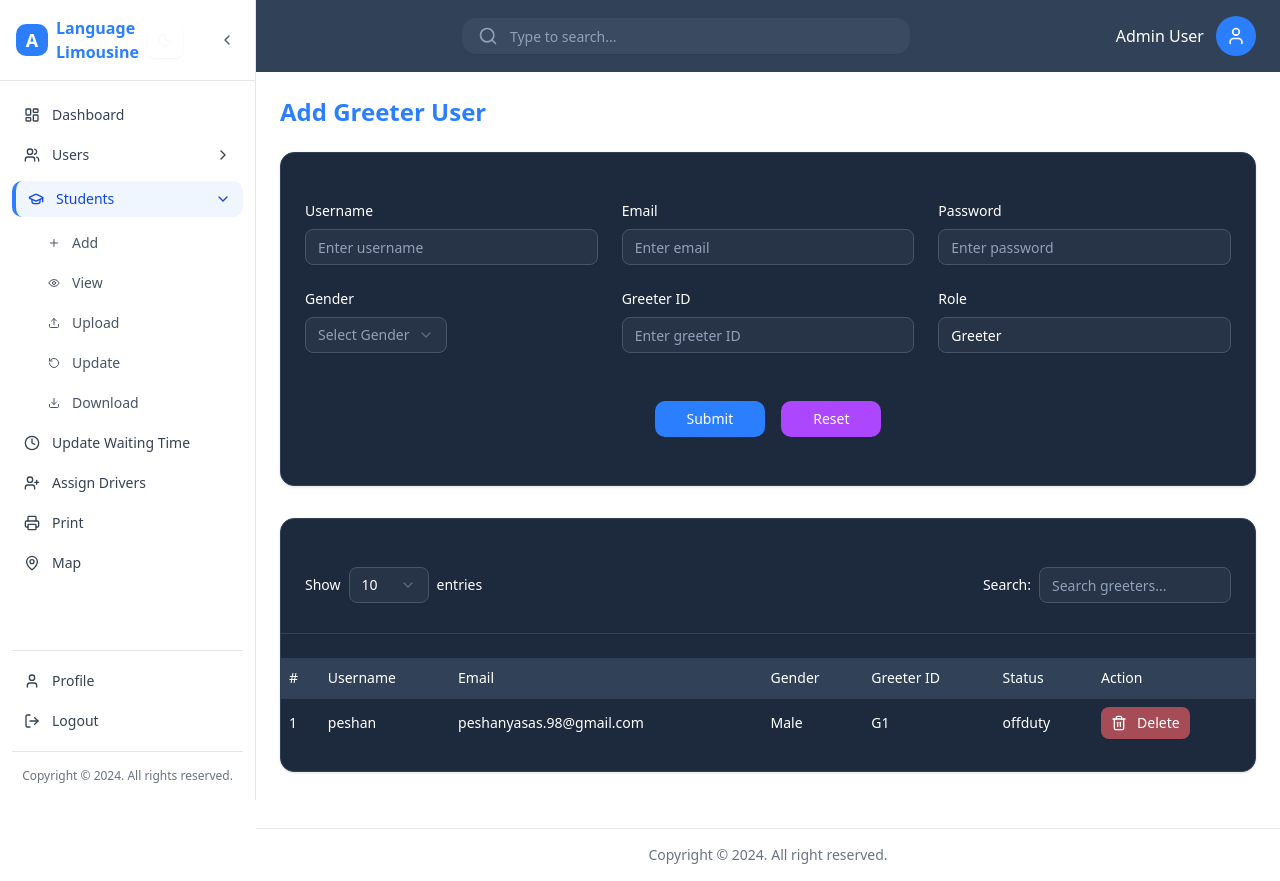
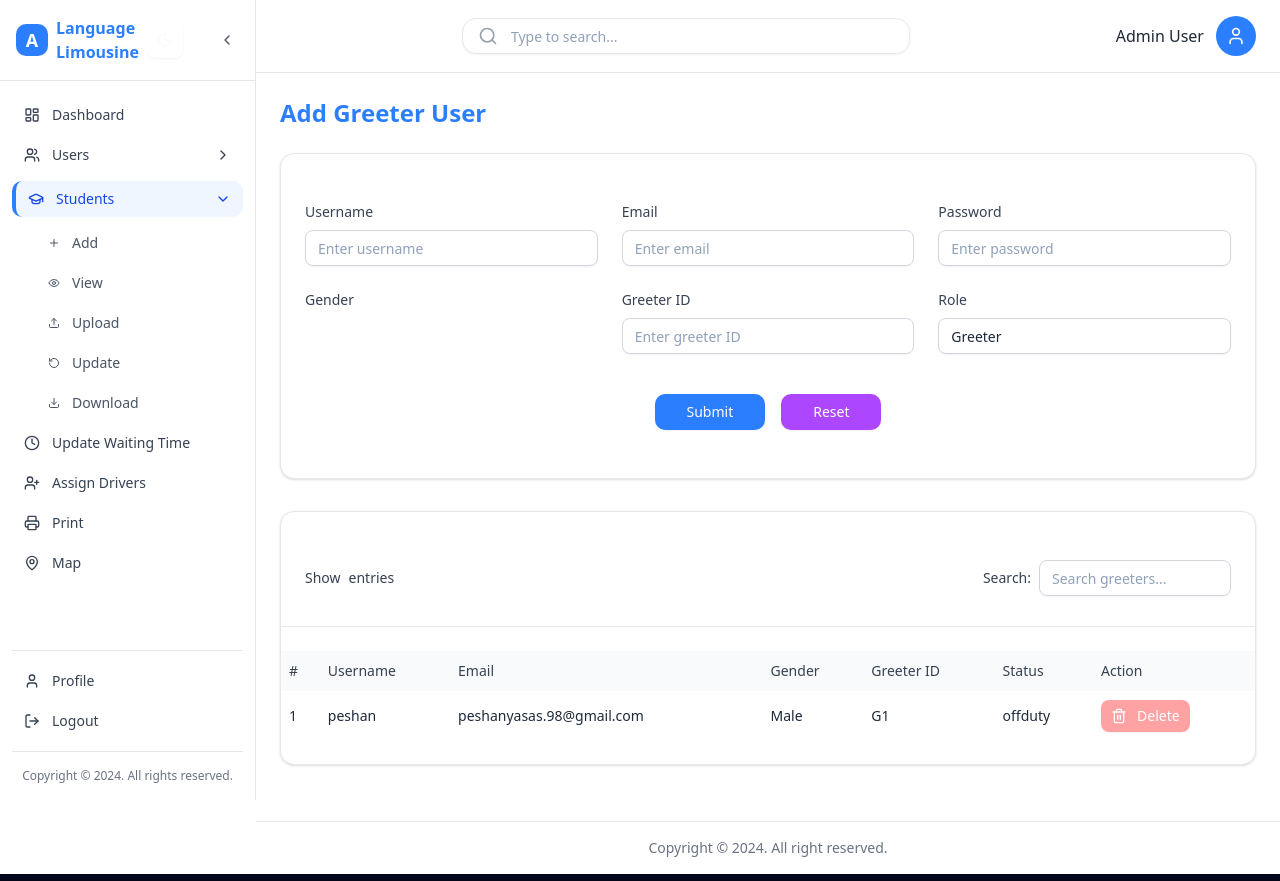
Before and after one commit to kpdevSE/language_limousine, a React (Vite) app in the folder frontend/: page /admin/admin-users/greeters in a window 1280 px wide. Built offline with nearby package versions, Linux system fonts and the light colour scheme.

Commit message:
done with greeters context

```diff
--- a/frontend/src/pages/admin/pages/Users/Greeters.jsx
+++ b/frontend/src/pages/admin/pages/Users/Greeters.jsx
@@ -82,23 +82,23 @@ export default function Greeters() {
       <Sidebar />
 
       {/* Main Content Area */}
-      <div className="flex-1 overflow-x-hidden  ml-64 min-h-screen">
+      <div className="flex-1 overflow-x-hidden ml-64 min-h-screen">
         {/* Header */}
-        <div className="bg-slate-700 px-6 py-4">
+        <div className="bg-white border-b border-gray-200 px-6 py-4">
           <div className="flex items-center justify-between max-w-7xl mx-auto">
             {/* Search Bar */}
             <div className="relative flex-1 max-w-md mx-auto">
-              <Search className="absolute left-4 top-1/2 transform -translate-y-1/2 text-slate-400 h-5 w-5" />
+              <Search className="absolute left-4 top-1/2 transform -translate-y-1/2 text-gray-400 h-5 w-5" />
               <Input
                 type="text"
                 placeholder="Type to search..."
-                className="w-full bg-slate-600 text-white pl-12 pr-4 py-3 rounded-xl border-none focus:outline-none focus:ring-2 focus:ring-blue-500 placeholder-slate-300 text-sm"
+                className="w-full bg-gray-50 text-gray-800 pl-12 pr-4 py-3 rounded-xl border border-gray-200 focus:outline-none focus:ring-2 focus:ring-blue-500 placeholder-gray-400 text-sm"
               />
             </div>
 
             {/* Admin User */}
             <div className="flex items-center space-x-3 ml-6">
-              <span className="text-white font-medium">Admin User</span>
+              <span className="text-gray-800 font-medium">Admin User</span>
               <div className="w-10 h-10 bg-blue-500 rounded-full flex items-center justify-center">
                 <User className="h-5 w-5 text-white" />
               </div>
@@ -115,15 +115,15 @@ export default function Greeters() {
             </h1>
 
             {/* Add Greeter Form */}
-            <Card className="bg-slate-800 border-slate-700 mb-8">
+            <Card className="bg-white border-gray-200 mb-8">
               <CardContent className="p-6">
-                <form onSubmit={handleSubmit} className="space-y-6">
+                <div className="space-y-6">
                   <div className="grid grid-cols-1 md:grid-cols-3 gap-6">
                     {/* Username */}
                     <div className="space-y-2">
                       <Label
                         htmlFor="username"
-                        className="text-white text-sm font-medium"
+                        className="text-gray-700 text-sm font-medium"
                       >
                         Username
                       </Label>
@@ -133,7 +133,7 @@ export default function Greeters() {
                         type="text"
                         value={formData.username}
                         onChange={handleInputChange}
-                        className="bg-slate-700 text-white border-slate-600 focus:border-blue-500 focus:ring-blue-500"
+                        className="bg-white text-gray-800 border-gray-300 focus:border-blue-500 focus:ring-blue-500"
                         placeholder="Enter username"
                       />
                     </div>
@@ -142,7 +142,7 @@ export default function Greeters() {
                     <div className="space-y-2">
                       <Label
                         htmlFor="email"
-                        className="text-white text-sm font-medium"
+                        className="text-gray-700 text-sm font-medium"
                       >
                         Email
                       </Label>
@@ -152,7 +152,7 @@ export default function Greeters() {
                         type="email"
                         value={formData.email}
                         onChange={handleInputChange}
-                        className="bg-slate-700 text-white border-slate-600 focus:border-blue-500 focus:ring-blue-500"
+                        className="bg-white text-gray-800 border-gray-300 focus:border-blue-500 focus:ring-blue-500"
                         placeholder="Enter email"
                       />
                     </div>
@@ -161,7 +161,7 @@ export default function Greeters() {
                     <div className="space-y-2">
                       <Label
                         htmlFor="password"
-                        className="text-white text-sm font-medium"
+                        className="text-gray-700 text-sm font-medium"
                       >
                         Password
                       </Label>
@@ -171,14 +171,14 @@ export default function Greeters() {
                         type="password"
                         value={formData.password}
                         onChange={handleInputChange}
-                        className="bg-slate-700 text-white border-slate-600 focus:border-blue-500 focus:ring-blue-500"
+                        className="bg-white text-gray-800 border-gray-300 focus:border-blue-500 focus:ring-blue-500"
                         placeholder="Enter password"
                       />
                     </div>
 
                     {/* Gender */}
                     <div className="space-y-2">
-                      <Label className="text-white text-sm font-medium">
+                      <Label className="text-gray-700 text-sm font-medium">
                         Gender
                       </Label>
                       <Select
@@ -187,28 +187,10 @@ export default function Greeters() {
                           handleSelectChange("gender", value)
                         }
                       >
-                        <SelectTrigger className="bg-slate-700 text-white border-slate-600 focus:border-blue-500 focus:ring-blue-500">
-                          <SelectValue placeholder="Select Gender" />
-                        </SelectTrigger>
-                        <SelectContent className="bg-slate-700 border-slate-600">
-                          <SelectItem
-                            value="Male"
-                            className="text-white hover:bg-slate-600"
-                          >
-                            Male
-                          </SelectItem>
-                          <SelectItem
-                            value="Female"
-                            className="text-white hover:bg-slate-600"
-                          >
-                            Female
-                          </SelectItem>
-                          <SelectItem
-                            value="Other"
-                            className="text-white hover:bg-slate-600"
-                          >
-                            Other
-                          </SelectItem>
+                        <SelectContent>
+                          <SelectItem value="Male">Male</SelectItem>
+                          <SelectItem value="Female">Female</SelectItem>
+                          <SelectItem value="Other">Other</SelectItem>
                         </SelectContent>
                       </Select>
                     </div>
@@ -217,7 +199,7 @@ export default function Greeters() {
                     <div className="space-y-2">
                       <Label
                         htmlFor="greeterId"
-                        className="text-white text-sm font-medium"
+                        className="text-gray-700 text-sm font-medium"
                       >
                         Greeter ID
                       </Label>
@@ -227,7 +209,7 @@ export default function Greeters() {
                         type="text"
                         value={formData.greeterId}
                         onChange={handleInputChange}
-                        className="bg-slate-700 text-white border-slate-600 focus:border-blue-500 focus:ring-blue-500"
+                        className="bg-white text-gray-800 border-gray-300 focus:border-blue-500 focus:ring-blue-500"
                         placeholder="Enter greeter ID"
                       />
                     </div>
@@ -236,7 +218,7 @@ export default function Greeters() {
                     <div className="space-y-2">
                       <Label
                         htmlFor="role"
-                        className="text-white text-sm font-medium"
+                        className="text-gray-700 text-sm font-medium"
                       >
                         Role
                       </Label>
@@ -246,7 +228,7 @@ export default function Greeters() {
                         type="text"
                         value={formData.role}
                         onChange={handleInputChange}
-                        className="bg-slate-600 text-white border-slate-600 focus:border-blue-500 focus:ring-blue-500"
+                        className="bg-gray-100 text-gray-800 border-gray-300 focus:border-blue-500 focus:ring-blue-500"
                         readOnly
                       />
                     </div>
@@ -255,68 +237,49 @@ export default function Greeters() {
                   {/* Form Buttons */}
                   <div className="flex justify-center space-x-4 pt-4">
                     <Button
-                      type="submit"
+                      onClick={handleSubmit}
                       className="bg-blue-500 hover:bg-blue-600 text-white px-8 py-3 rounded-lg font-medium"
                     >
                       Submit
                     </Button>
                     <Button
-                      type="button"
                       onClick={handleReset}
                       className="bg-purple-500 hover:bg-purple-600 text-white px-8 py-3 rounded-lg font-medium"
                     >
                       Reset
                     </Button>
                   </div>
-                </form>
+                </div>
               </CardContent>
             </Card>
 
             {/* Greeters Table */}
-            <Card className="bg-slate-800 border-slate-700 overflow-hidden">
+            <Card className="bg-white border-gray-200 overflow-hidden">
               {/* Table Controls */}
-              <CardHeader className="p-6 border-b border-slate-700">
+              <CardHeader className="p-6 border-b border-gray-200">
                 <div className="flex justify-between items-center">
                   <div className="flex items-center space-x-2">
-                    <span className="text-white text-sm">Show</span>
+                    <span className="text-gray-700 text-sm">Show</span>
                     <Select
                       value={entriesPerPage}
                       onValueChange={setEntriesPerPage}
                     >
-                      <SelectTrigger className="w-20 bg-slate-700 text-white border-slate-600">
-                        <SelectValue />
-                      </SelectTrigger>
-                      <SelectContent className="bg-slate-700 border-slate-600">
-                        <SelectItem
-                          value="10"
-                          className="text-white hover:bg-slate-600"
-                        >
-                          10
-                        </SelectItem>
-                        <SelectItem
-                          value="25"
-                          className="text-white hover:bg-slate-600"
-                        >
-                          25
-                        </SelectItem>
-                        <SelectItem
-                          value="50"
-                          className="text-white hover:bg-slate-600"
-                        >
-                          50
-                        </SelectItem>
+                      <SelectContent>
+                        <SelectItem value="10">10</SelectItem>
+                        <SelectItem value="25">25</SelectItem>
+                        <SelectItem value="50">50</SelectItem>
                       </SelectContent>
                     </Select>
-                    <span className="text-white text-sm">entries</span>
+                    <span className="text-gray-700 text-sm">entries</span>
                   </div>
 
                   <div className="flex items-center space-x-2">
-                    <Label className="text-white text-sm">Search:</Label>
+                    <Label className="text-gray-700 text-sm">Search:</Label>
                     <Input
                       type="text"
                       value={searchTerm}
                       onChange={(e) => setSearchTerm(e.target.value)}
-                      className="bg-slate-700 text-white border-slate-600 text-sm w-48"
+                      className="bg-white text-gray-800 border-gray-300 text-sm w-48"
                       placeholder="Search greeters..."
                     />
                   </div>
@@ -327,26 +290,26 @@ export default function Greeters() {
               <CardContent className="p-0 overflow-x-auto">
                 <Table>
                   <TableHeader>
-                    <TableRow className="bg-slate-700 hover:bg-slate-700">
-                      <TableHead className="text-white font-medium">
+                    <TableRow className="bg-gray-50 hover:bg-gray-50">
+                      <TableHead className="text-gray-700 font-medium">
                         #
                       </TableHead>
-                      <TableHead className="text-white font-medium">
+                      <TableHead className="text-gray-700 font-medium">
                         Username
                       </TableHead>
-                      <TableHead className="text-white font-medium">
+                      <TableHead className="text-gray-700 font-medium">
                         Email
                       </TableHead>
-                      <TableHead className="text-white font-medium">
+                      <TableHead className="text-gray-700 font-medium">
                         Gender
                       </TableHead>
-                      <TableHead className="text-white font-medium">
+                      <TableHead className="text-gray-700 font-medium">
                         Greeter ID
                       </TableHead>
-                      <TableHead className="text-white font-medium">
+                      <TableHead className="text-gray-700 font-medium">
                         Status
                       </TableHead>
-                      <TableHead className="text-white font-medium">
+                      <TableHead className="text-gray-700 font-medium">
                         Action
                       </TableHead>
                     </TableRow>
@@ -355,24 +318,24 @@ export default function Greeters() {
                     {greeters.map((greeter, index) => (
                       <TableRow
                         key={greeter.id}
-                        className="border-slate-700 hover:bg-slate-700"
+                        className="border-gray-200 hover:bg-gray-50"
                       >
-                        <TableCell className="text-white">
+                        <TableCell className="text-gray-800">
                           {index + 1}
                         </TableCell>
-                        <TableCell className="text-white">
+                        <TableCell className="text-gray-800">
                           {greeter.username}
                         </TableCell>
-                        <TableCell className="text-white">
+                        <TableCell className="text-gray-800">
                           {greeter.email}
                         </TableCell>
-                        <TableCell className="text-white">
+                        <TableCell className="text-gray-800">
                           {greeter.gender}
                         </TableCell>
-                        <TableCell className="text-white">
+                        <TableCell className="text-gray-800">
                           {greeter.greeterId}
                         </TableCell>
-                        <TableCell className="text-white">
+                        <TableCell className="text-gray-800">
                           {greeter.status}
                         </TableCell>
                         <TableCell>
```
